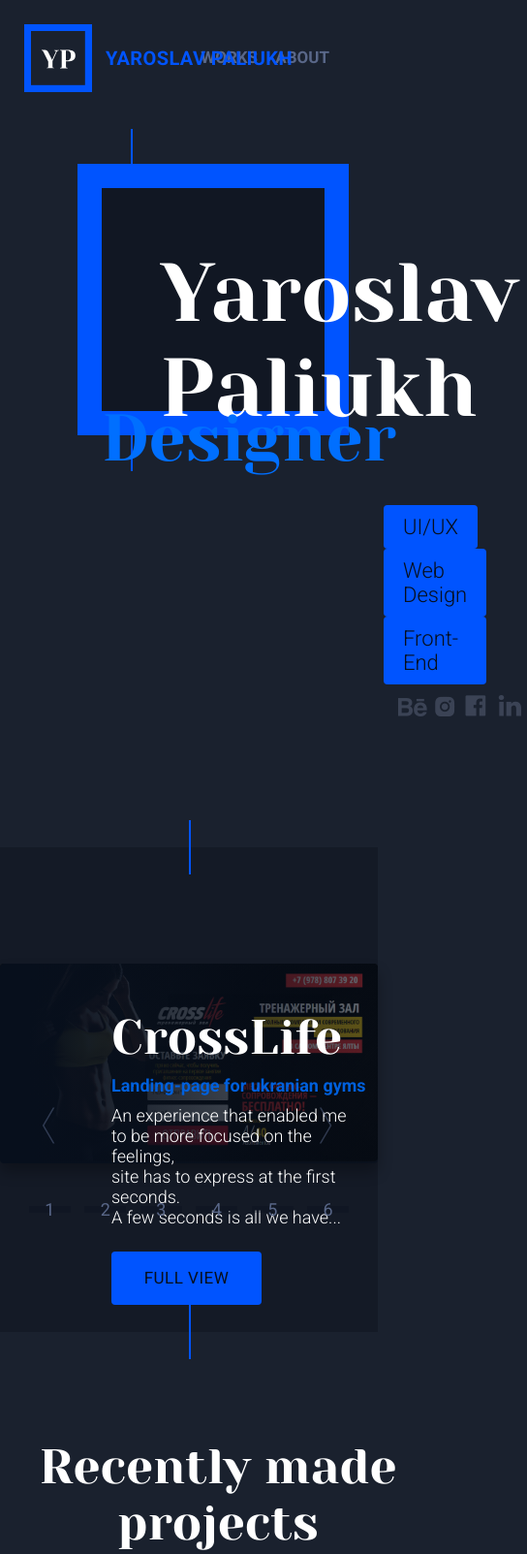
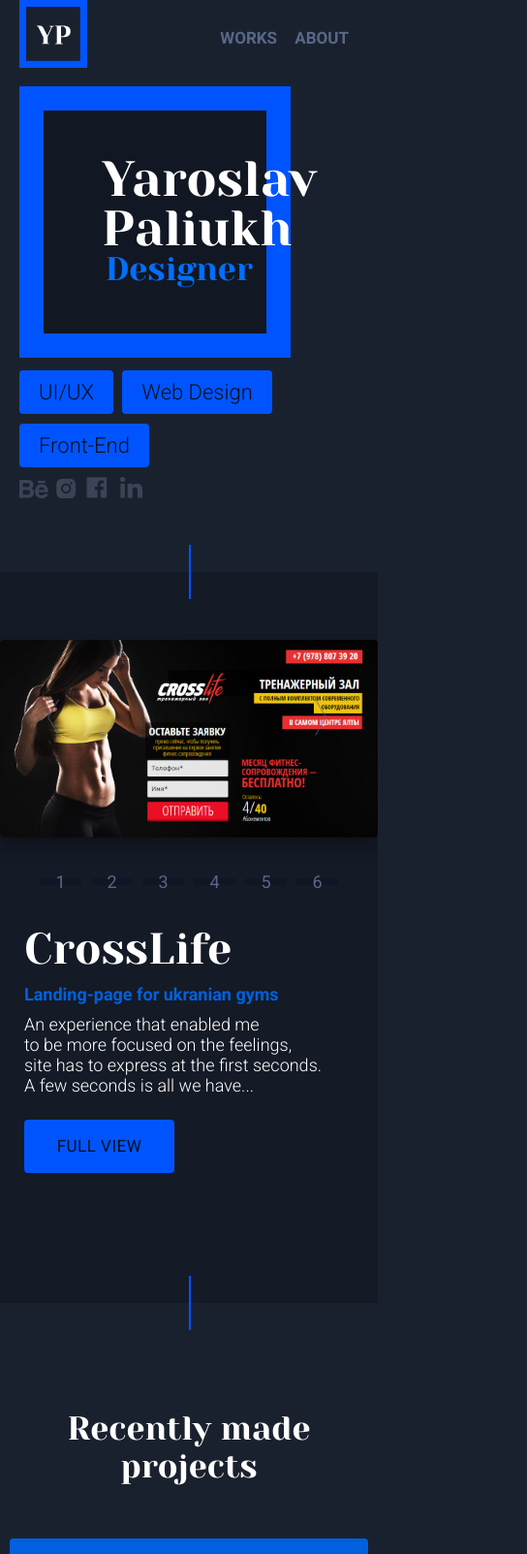
Before and after one commit to yaroslav-paliukh/yara-site, a plain HTML site: page index.html in a window 390 px wide. Shown: the top 1603 px of the page at 97% size, 544 px wide, since content can reach past the window. Drawn offline with Linux system fonts and the light colour scheme.

Commit message:
adaptive - friday
:not(slider)

```diff
--- a/main-style.css
+++ b/main-style.css
@@ -9,6 +9,10 @@ body{
 	font-family: "Roboto";
 	font-size: 17px;
 	background-color: #1a212e;
+	-moz-user-select: none;
+  	-khtml-user-select: none;
+  	-webkit-user-select: none;
+  	user-select: none;
 }
 
 * {
@@ -19,31 +23,6 @@ body{
 	-o-box-sizing: border-box;
 	box-sizing: border-box;
 }
-
-.unselectable {
-  -moz-user-select: none;
-  -khtml-user-select: none;
-  -webkit-user-select: none;
-  user-select: none;
-}
-
-
-/*.clearfix::after{
-	content: "";
-	display: block;
-	height: 0px;
-	clear: both;
-}
-
-.clearfix{
-	height: 0;
-    clear: both;
-    background: red;
-    display: block;
-}*/
-
-
-
 
 /* header and fronton /-/-/-/ begins */
 
@@ -266,7 +245,7 @@ h2{
 
 .button{
 	display: inline-block;
-	margin: auto;
+	margin: 0 auto;
 	padding: 15px 30px;
 	background-color: #0054ff;
 	font-family: "Roboto", sans-serif;
@@ -279,6 +258,11 @@ h2{
 
 .button:hover{
 	background-color: #fff;
+}
+
+.works-block .button-center{
+	margin: 0 auto;
+	width: 190px;
 }
 
 .social{
@@ -391,13 +375,13 @@ h2{
 	width: 1040px;
 	height: 544px;
 	top: 0;
-	background: linear-gradient( 0deg, rgb(7,15,28) 8%, rgba(7,15,28,0.61) 100%, rgba(7,15,28,0) 100%);
-    background-image: -webkit-linear-gradient( 0deg, rgb(7,15,28) 8%, rgba(7,15,28,0.61) 100%, rgba(7,15,28,0) 100%);
-    background-image: -moz-linear-gradient( 0deg, rgb(7,15,28) 8%, rgba(7,15,28,0.61) 100%, rgba(7,15,28,0) 100%);
-    background-image: -webkit-linear-gradient( 0deg, rgb(7,15,28) 8%, rgba(7,15,28,0.61) 100%, rgba(7,15,28,0) 100%);
-	background-image: -ms-linear-gradient( 0deg, rgb(7,15,28) 8%, rgba(7,15,28,0.61) 100%, rgba(7,15,28,0) 100%);
-    background-image: -webkit-linear-gradient( 0deg, rgb(7,15,28) 8%, rgba(7,15,28,0.61) 100%, rgba(7,15,28,0) 100%);
-    background-image: -ms-linear-gradient( 0deg, rgb(7,15,28) 8%, rgba(7,15,28,0.61) 100%, rgba(7,15,28,0) 100%);
+	background: linear-gradient( 90deg, rgb(7,15,28) 8%, rgba(7,15,28,0.61) 100%, rgba(7,15,28,0) 100%);
+    background-image: -webkit-linear-gradient( 90deg, rgb(7,15,28) 8%, rgba(7,15,28,0.61) 100%, rgba(7,15,28,0) 100%);
+    background-image: -moz-linear-gradient( 90deg, rgb(7,15,28) 8%, rgba(7,15,28,0.61) 100%, rgba(7,15,28,0) 100%);
+    background-image: -webkit-linear-gradient( 90deg, rgb(7,15,28) 8%, rgba(7,15,28,0.61) 100%, rgba(7,15,28,0) 100%);
+	background-image: -ms-linear-gradient( 90deg, rgb(7,15,28) 8%, rgba(7,15,28,0.61) 100%, rgba(7,15,28,0) 100%);
+    background-image: -webkit-linear-gradient( 90deg, rgb(7,15,28) 8%, rgba(7,15,28,0.61) 100%, rgba(7,15,28,0) 100%);
+    background-image: linear-gradient( 90deg, rgb(7,15,28) 8%, rgba(7,15,28,0.61) 100%, rgba(7,15,28,0) 100%);
 	border-radius: 4px;
 	z-index: 4;
 	float: right;
@@ -688,6 +672,15 @@ footer{
 }
 
 .blue-line{
+	/*display: block;
+	content: "";
+	position: relative;
+	margin: 0 auto;
+	top: 91px;
+	width: 150px;
+	height: 6px;
+	background-color: #0057c8;
+	border-radius: 4px 4px 0 0;*/
 	display: block;
 	content: "";
 	position: absolute;
@@ -727,15 +720,6 @@ footer .social,
 	z-index: 2;
 }
 
-footer h3::before{
-	top: -30px;
-	left: 50%;
-	color: #030a14;
-	z-index: 1;
-	line-height: 1%;
-	letter-spacing: 1%;
-}
-
 footer p{
 	color: #0060dd;
 	font-size: 17px;
@@ -754,18 +738,20 @@ footer .social:before{
 
 .coma{
 	z-index: 0;
+	width: 200px;
+	height: 0;
 }
 
 .coma::after{
 	display: block;
 	content: "";
-	position: absolute;
+	position: relative;
 	width: 180px;
 	height: 130px;
 	background: rgba(17, 23, 35, 0) url(img/svg/coma-01-01.svg) 50% no-repeat;
 	z-index: 0;
-	bottom: 75px;
-	left: -90px;
+	bottom: 205px;
+	left: 10px;
 }
 
 
@@ -888,9 +874,7 @@ footer .social:before{
 }
 
 
-@media only screen and (min-width : 290px) and (max-width : 1480px) {
-
-
+@media only screen and (min-width : 240px) and (max-width : 1480px) {
 	.prev{
 		left: 0;
 	}
@@ -898,10 +882,9 @@ footer .social:before{
 	.prev, .next{
 		padding: 65px 50px;
 	}
-
 }
 
-@media only screen and (min-width : 290px) and (max-width : 1057px) {
+@media only screen and (min-width : 240px) and (max-width : 1057px) {
 	.detile .dot-wrapper{
 		display: block;
 		margin: 0 auto;
@@ -914,13 +897,13 @@ footer .social:before{
 
 	.wrapper-gradient,
 	.mySlides {
-		width: 100vw;
-		height: 52vw;
+		width: 100%;
+		height: auto;
 	}
 
 	.gradient-overlay{
 		width: 100vw;
-		height: calc(52vw + 3px);
+		height: 51.55vw;
 		float: right;
 	}
 
@@ -943,3 +926,104 @@ footer .social:before{
 		padding-bottom: 100px;
 	}
 }
+
+@media only screen and (min-width : 240px) and (max-width : 500px) {
+	.logo-wrapper{
+		padding: 0;
+		padding-left: 20px;
+	}
+
+	.logo-discript,
+	.gradient-overlay,
+	.wrapper-fronton-center .liner-back{
+		display: none;
+	}
+
+	.fronton{
+		padding-bottom: 50px;
+	}
+
+	.fronton h1{
+		font-size: 300%;
+		display: inline-block;
+		margin-top: 70px;
+		line-height: 1;
+	}
+
+	.fronton h2{
+		font-size: 200%;
+		margin-left: 64px;
+		position: relative;
+		bottom: 115px;
+	}
+
+	header{
+		padding-top: 25px;
+	}
+
+	header nav{
+		margin-right: 30px;
+	}
+
+
+	.fronton .wrapper-fronton-center{
+		margin-left: 20px;
+		margin-top: 40px;
+	}
+
+	.fronton .middle-wrapper{
+		padding-left: 0;
+		margin: 0 auto;
+		margin-top: -10px;
+	}
+
+	.specs li a{
+		margin-bottom: 10px;
+	}
+
+	.fronton .social{
+		left: 0;
+		top: 0;
+	}
+
+	.detile h3{
+		font-size: 250%;
+	}
+
+	.detile .wrapper-inner{
+		left: 25px;
+		top: 75vw;
+	}
+
+	.wrapper-inner .button{
+		align-self: flex-left;
+	}
+
+	.prev, .next{
+		top: 0;
+		padding: 80px 55px;
+	}
+
+	.detile .dot-wrapper{
+		display: flex;
+		flex-direction: row;
+		justify-content: center;
+		align-items: flex-end;
+		margin-top: calc(50% + 1vw);
+	}
+
+	.detile{
+		padding-top: 70px;
+		padding-bottom: calc(120vw - 60px);
+	}
+
+	.works-block h3{
+		font-size: 200%;
+	}
+
+	.works-list li{
+		width: 100%;
+		min-height: 20vw;
+		margin: 15px 10px;
+	}
+}
```
